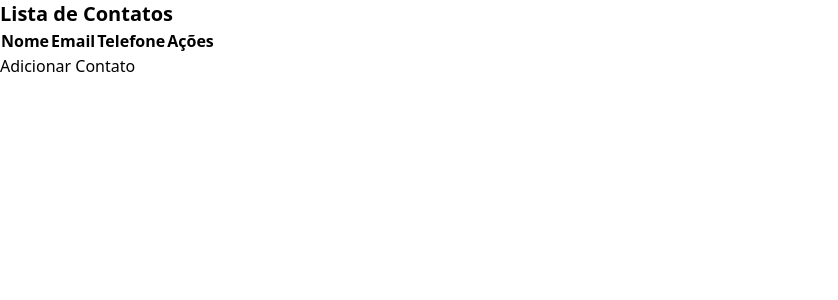
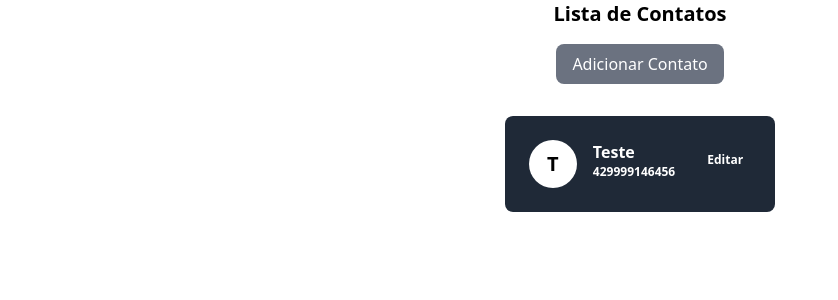
Before and after one commit to sschonss/lista-de-contatos, an Angular app: page / in a window 1280 px wide. Shown: the top 300 px of the page, without its empty margins (0-838 px from the left). Built offline with nearby package versions, Linux system fonts and the light colour scheme; data requests are answered from the project's data file.

Commit message:
add style lista-contatos

```diff
--- a/angular.json
+++ b/angular.json
@@ -25,7 +25,8 @@
               "src/assets"
             ],
             "styles": [
-              "src/styles.css"
+              "src/styles.css",
+              "node_modules/font-awesome/css/font-awesome.css"
             ],
             "scripts": []
           },
@@ -87,7 +88,8 @@
               "src/assets"
             ],
             "styles": [
-              "src/styles.css"
+              "src/styles.css",
+              "node_modules/@fortawesome/fontawesome-free/css/all.min.css"
             ],
             "scripts": []
           }
--- a/db.json
+++ b/db.json
@@ -1,3 +1,10 @@
 {
-  "contatos": []
+  "contatos": [
+    {
+      "nome": "Teste",
+      "email": "luiz@luiz.com",
+      "telefone": "429999146456",
+      "id": 1
+    }
+  ]
 }
--- a/package.json
+++ b/package.json
@@ -18,6 +18,11 @@
     "@angular/platform-browser": "^16.2.0",
     "@angular/platform-browser-dynamic": "^16.2.0",
     "@angular/router": "^16.2.0",
+    "@fortawesome/angular-fontawesome": "^0.13.0",
+    "@fortawesome/fontawesome-free": "^6.4.2",
+    "@fortawesome/free-solid-svg-icons": "^6.4.2",
+    "angular-material-icons": "^0.7.1",
+    "font-awesome": "^4.7.0",
     "rxjs": "~7.8.0",
     "tslib": "^2.3.0",
     "zone.js": "~0.13.0"
--- a/src/app/app.module.ts
+++ b/src/app/app.module.ts
@@ -7,6 +7,7 @@ import { AppComponent } from './app.component';
 import { ListaContatosComponent } from './lista-contatos/lista-contatos.component';
 import { AdicionarContatoComponent } from './adicionar-contato/adicionar-contato.component';
 import { EditarContatoComponent } from './editar-contato/editar-contato.component';
+
 
 @NgModule({
   declarations: [
--- a/src/app/lista-contatos/lista-contatos.component.html
+++ b/src/app/lista-contatos/lista-contatos.component.html
@@ -1,20 +1,31 @@
-<h2 class="text-xl font-bold">Lista de Contatos</h2>
-<table>
-    <tr>
-        <th>Nome</th>
-        <th>Email</th>
-        <th>Telefone</th>
-        <th>Ações</th>
-    </tr>
-    <tr *ngFor="let contato of contatos">
-        <td>{{ contato.nome }}</td>
-        <td>{{ contato.email }}</td>
-        <td>{{ contato.telefone }}</td>
-        <td>
-            <button (click)="excluirContato(contato.id)">Excluir</button>
-            <a [routerLink]="['/editar', contato.id]">Editar</a>
-        </td>
-    </tr>
-</table>
+<div class="flex flex-col items-center justify-center">
+    <h2 class="text-xl font-bold">Lista de Contatos</h2>
+    <button [routerLink]="['/adicionar']" class="my-4 px-4 py-2 bg-gray-500 text-white rounded-lg">Adicionar
+        Contato</button>
 
-<button [routerLink]="['/adicionar']">Adicionar Contato</button>
+    <div *ngFor="let contato of contatos" class="bg-gray-800 m-4 p-4 flex flex-row rounded-lg">
+        <div class="flex flex-row mt-2 ml-2">
+            <div class="flex flex-col items-center">
+                <div class="text-xl font-bold bg-white rounded-full w-12 h-12 flex items-center justify-center">
+                    {{ contato.nome[0] }}
+                </div>
+            </div>
+            <div class="flex flex-col ml-4 items-start justify-center mb-4">
+                <div class="text-md font-bold text-white">
+                    {{ contato.nome }}
+                </div>
+                <div class="text-xs font-bold text-white">
+                    {{ contato.telefone }}
+                </div>
+            </div>
+
+            <div class="flex flex-col ml-8 mr-4 items-center justify-center mb-4">
+                <div class="text-xs font-bold text-white">
+                    <a [routerLink]="['/editar', contato.id]">
+                        Editar
+                    </a>
+                </div>
+            </div>
+        </div>
+    </div>
+</div>
--- a/src/index.html
+++ b/src/index.html
@@ -8,6 +8,6 @@
   <link rel="icon" type="image/x-icon" href="favicon.ico">
 </head>
 <body>
-  <app-root></app-root>
+    <app-root></app-root>
 </body>
 </html>
```
Also changed, not shown: 2 other files (tests, documents, lock files or other folders).
